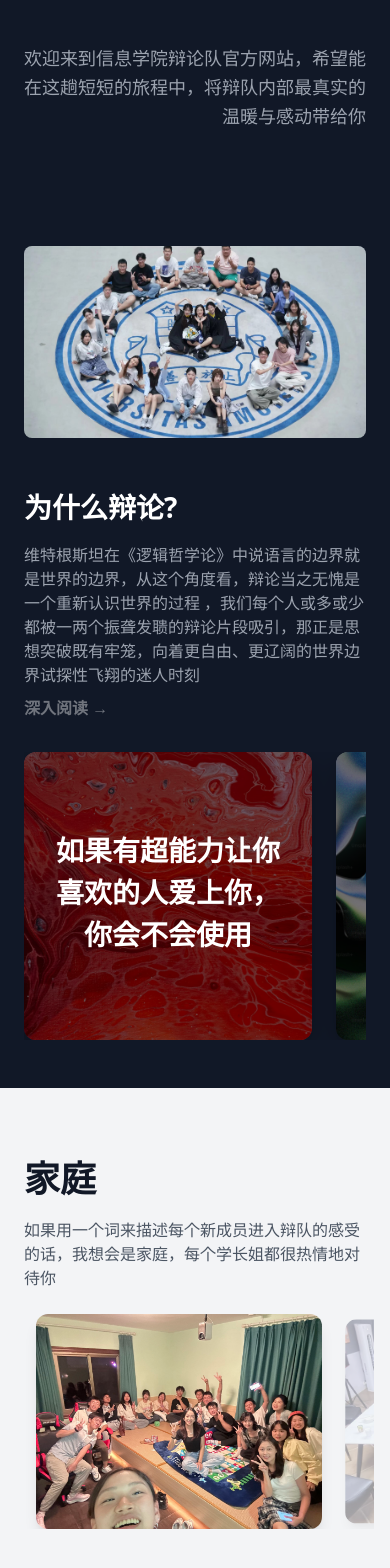
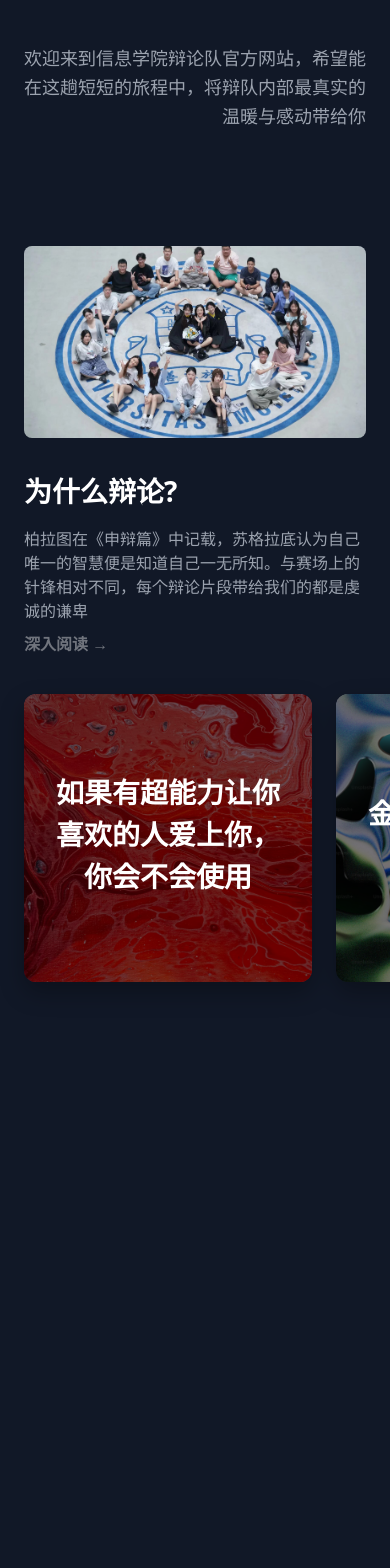
Before and after one commit to awsome-website-team/debater-website, a Vue app: page / in a window 390 px wide. Shown: the part 406-1974 px from the top of the page. Built offline with nearby package versions, Linux system fonts and the light colour scheme.

Commit message:
feat:大改辩队文化页样式，修改joinus页

```diff
--- a/src/components/DebateGallery.vue
+++ b/src/components/DebateGallery.vue
@@ -10,8 +10,7 @@
         <div class="header-right">
           <router-link to="/why-we-debate" class="sub-heading-link">
             <p class="sub-heading">
-              维特根斯坦在《逻辑哲学论》中说语言的边界就是世界的边界，从这个角度看，辩论当之无愧是一个重新认识世界的过程
-              ，我们每个人或多或少都被一两个振聋发聩的辩论片段吸引，那正是思想突破既有牢笼，向着更自由、更辽阔的世界边界试探性飞翔的迷人时刻
+              柏拉图在《申辩篇》中记载，苏格拉底认为自己唯一的智慧便是知道自己一无所知。与赛场上的针锋相对不同，每个辩论片段带给我们的都是虔诚的谦卑
             </p>
             <span class="read-more">深入阅读 &rarr;</span>
           </router-link>
@@ -86,33 +85,25 @@ const togglePlay = (id, index) => {
 const galleryWrapper = ref(null);
 const scrollContent = ref(null);
 let lenis;
-let desktopAnimationCleanup = null;
 
-const isDesktop = () => window.innerWidth > 768;
+onMounted(() => {
+  audioRefs.value.forEach((audio) => {
+    if (audio) { audio.onended = () => { isPlaying.value = false; currentlyPlayingId.value = null; }; }
+  });
 
-const setupDesktopAnimation = () => {
   const wrapper = galleryWrapper.value;
   const content = scrollContent.value;
   if (!wrapper || !content) return;
 
   const setHeight = () => {
-    if (content.scrollWidth > window.innerWidth) {
-      wrapper.style.height = `${content.scrollWidth * 0.7}px`;
-    } else {
-      wrapper.style.height = `100vh`;
-    }
+    if (content.scrollWidth > window.innerWidth) { wrapper.style.height = `${content.scrollWidth * 0.7}px`; }
+    else { wrapper.style.height = `100vh`; }
   };
   setHeight();
   window.addEventListener('resize', setHeight);
 
   lenis = new Lenis();
-  const raf = (time) => {
-    lenis.raf(time);
-    requestAnimationFrame(raf);
-  }
-  requestAnimationFrame(raf);
-
-  const onScroll = ({ scroll }) => {
+  lenis.on('scroll', ({ scroll }) => {
     const rect = wrapper.getBoundingClientRect();
     if (rect.top > window.innerHeight || rect.bottom < 0) return;
     const scrollableDistance = wrapper.scrollHeight - window.innerHeight;
@@ -120,237 +111,26 @@ const setupDesktopAnimation = () => {
     const progress = (scroll - wrapper.offsetTop) / scrollableDistance;
     const clampedProgress = Math.max(0, Math.min(1, progress));
     content.style.transform = `translateX(-${clampedProgress * maxTranslate}px)`;
-  };
-  lenis.on('scroll', onScroll);
+  });
 
-  return () => {
+  function raf(time) { lenis.raf(time); requestAnimationFrame(raf); }
+  requestAnimationFrame(raf);
+
+  onUnmounted(() => {
     window.removeEventListener('resize', setHeight);
     if (lenis) {
-      lenis.off('scroll', onScroll);
       lenis.destroy();
       lenis = null;
     }
-    // Reset styles
-    if (content) content.style.transform = 'translateX(0)';
-    if (wrapper) wrapper.style.height = 'auto';
-  };
-};
-
-
-const handleResize = () => {
-  if (isDesktop()) {
-    if (!desktopAnimationCleanup) {
-      desktopAnimationCleanup = setupDesktopAnimation();
-    }
-  } else {
-    if (desktopAnimationCleanup) {
-      desktopAnimationCleanup();
-      desktopAnimationCleanup = null;
-    }
-  }
-};
-
-onMounted(() => {
-  audioRefs.value.forEach((audio) => {
-    if (audio) {
-      audio.onended = () => {
-        isPlaying.value = false;
-        currentlyPlayingId.value = null;
-      };
-    }
   });
-
-  handleResize(); // Initial check
-  window.addEventListener('resize', handleResize);
-});
-
-onUnmounted(() => {
-  window.removeEventListener('resize', handleResize);
-  if (desktopAnimationCleanup) {
-    desktopAnimationCleanup();
-  }
 });
 </script>
 
 <style scoped>
-/* --- Base Styles (Mobile First) --- */
 .gallery-wrapper {
   position: relative;
   background-color: #111827;
-  padding: 3rem 1.5rem;
 }
-
-.sticky-container {
-  /* On mobile, it's just a simple container */
-  display: flex;
-  flex-direction: column;
-  gap: 2rem;
-}
-
-.header-content {
-  display: flex;
-  flex-direction: column;
-  gap: 1rem;
-}
-
-.main-heading {
-  font-size: 1.75rem;
-  font-weight: 800;
-  color: white;
-}
-
-.sub-heading-link {
-  text-decoration: none;
-  color: inherit;
-}
-
-.sub-heading {
-  font-family: serif;
-  font-size: 1rem;
-  color: #9ca3af;
-  margin-bottom: 0.5rem;
-  transition: color 0.3s ease;
-}
-
-.read-more {
-  font-weight: 600;
-  color: white;
-  opacity: 0.4;
-  transition: opacity 0.3s ease;
-}
-
-.sub-heading-link:hover .read-more {
-  opacity: 1;
-}
-
-.sub-heading-link:hover .sub-heading {
-  color: white;
-}
-
-.scroll-content {
-  display: flex;
-  gap: 1.5rem;
-  overflow-x: auto; /* Enable horizontal scrolling */
-  -webkit-overflow-scrolling: touch; /* Smooth scrolling on iOS */
-  scrollbar-width: none; /* Hide scrollbar for Firefox */
-}
-
-.scroll-content::-webkit-scrollbar {
-  display: none; /* Hide scrollbar for Chrome, Safari, and Opera */
-}
-
-.card {
-  position: relative;
-  flex-shrink: 0;
-  width: 18rem;
-  height: 18rem;
-  border-radius: 0.75rem;
-  overflow: hidden;
-  color: white;
-  box-shadow: 0 10px 25px rgba(0,0,0,0.3);
-}
-
-.card-background {
-  position: absolute;
-  top: 0;
-  left: 0;
-  width: 100%;
-  height: 100%;
-  background-size: cover;
-  background-position: center;
-  transition: transform 0.6s ease;
-}
-
-.card:hover .card-background {
-  transform: scale(1.05);
-}
-
-.card-content {
-  position: absolute;
-  top: 0;
-  left: 0;
-  width: 100%;
-  height: 100%;
-  display: flex;
-  flex-direction: column;
-  justify-content: center;
-  align-items: center;
-  text-align: center;
-  padding: 2rem;
-  background-color: rgba(0, 0, 0, 0.5);
-  transition: background-color 0.4s ease;
-}
-
-.card:hover .card-content {
-  background-color: rgba(0, 0, 0, 0.2);
-}
-
-.title {
-  font-size: 1.75rem;
-  font-weight: 800;
-  margin-bottom: 0.5rem;
-}
-
-.subtitle {
-  font-family: serif;
-  font-size: 1rem;
-  color: #d1d5db;
-}
-
-.play-button {
-  position: absolute;
-  top: 50%;
-  left: 50%;
-  transform: translate(-50%, -50%) scale(0.8);
-  width: 5rem;
-  height: 5rem;
-  background-color: rgba(255, 255, 255, 0.2);
-  border-radius: 9999px;
-  border: 2px solid rgba(255, 255, 255, 0.3);
-  display: flex;
-  align-items: center;
-  justify-content: center;
-  color: white;
-  cursor: pointer;
-  opacity: 0;
-  transition: all 0.4s ease;
-  pointer-events: all;
-}
-
-.card:hover .play-button {
-  opacity: 1;
-  transform: translate(-50%, -50%) scale(1);
-}
-
-.play-button:hover {
-  background-color: rgba(255, 255, 255, 0.3);
-  transform: translate(-50%, -50%) scale(1.1);
-}
-
-.play-button svg {
-  width: 2.5rem;
-  height: 2.5rem;
-  margin-left: 5px;
-}
-
-.play-button:hover svg {
-  filter: drop-shadow(0 0 5px rgba(255,255,255,0.5));
-}
-
-.playing-indicator {
-  position: absolute;
-  bottom: 1.5rem;
-  right: 1.5rem;
-  opacity: 0.7;
-}
-
-
-/* --- Desktop Styles --- */
-@media (min-width: 769px) {
-  .gallery-wrapper {
-    padding: 0; /* Reset padding */
-  }
-
 .sticky-container {
   position: sticky;
   top: 0;
@@ -358,9 +138,9 @@ onUnmounted(() => {
   overflow: hidden;
   display: flex;
   align-items: center;
-    flex-direction: row; /* Reset direction */
 }
 
+/* --- Header Styles --- */
 .header-content {
   position: absolute;
   top: 0;
@@ -368,53 +148,92 @@ onUnmounted(() => {
   width: 100%;
   padding: 3rem 4rem;
   display: flex;
-    flex-direction: row; /* Horizontal layout */
   justify-content: space-between;
   align-items: flex-start;
   z-index: 10;
 }
+.header-left { pointer-events: none; }
+.header-right {
+  pointer-events: all;
+  padding-bottom: 2rem; /* Add a buffer to prevent overlap */
+}
 
-  .header-left {
-    pointer-events: none;
+.main-heading { font-size: 2.25rem; font-weight: 800; color: white; }
+.sub-heading-link { text-decoration: none; color: inherit; }
+.sub-heading { font-family: serif; font-size: 1.125rem; color: #9ca3af; max-width: 28rem; text-align: right; margin-bottom: 0.5rem; transition: color 0.3s ease; }
+.read-more { display: block; text-align: right; font-weight: 600; color: white; opacity: 0.4; transition: opacity 0.3s ease; }
+.sub-heading-link:hover .read-more { opacity: 1; }
+.sub-heading-link:hover .sub-heading { color: white; }
+
+/* --- Scrolling Content Styles --- */
+.scroll-content { display: flex; align-items: center; gap: 4rem; padding: 0 8rem; }
+.card { position: relative; flex-shrink: 0; width: 24rem; height: 24rem; border-radius: 0.75rem; overflow: hidden; color: white; box-shadow: 0 10px 25px rgba(0,0,0,0.3); }
+.card-background { position: absolute; top: 0; left: 0; width: 100%; height: 100%; background-size: cover; background-position: center; transition: transform 0.6s ease; }
+.card:hover .card-background { transform: scale(1.05); }
+.card-content { position: absolute; top: 0; left: 0; width: 100%; height: 100%; display: flex; flex-direction: column; justify-content: center; align-items: center; text-align: center; padding: 2rem; background-color: rgba(0, 0, 0, 0.5); transition: background-color 0.4s ease; }
+.card:hover .card-content { background-color: rgba(0, 0, 0, 0.2); }
+.title { font-size: 2.25rem; font-weight: 800; margin-bottom: 0.5rem; }
+.subtitle { font-family: serif; font-size: 1.125rem; color: #d1d5db; }
+
+/* --- Play Button & Indicator Styles --- */
+.play-button { position: absolute; top: 50%; left: 50%; transform: translate(-50%, -50%) scale(0.8); width: 5rem; height: 5rem; background-color: rgba(255, 255, 255, 0.2); border-radius: 9999px; border: 2px solid rgba(255, 255, 255, 0.3); display: flex; align-items: center; justify-content: center; color: white; cursor: pointer; opacity: 0; transition: all 0.4s ease; pointer-events: all; }
+.card:hover .play-button { opacity: 1; transform: translate(-50%, -50%) scale(1); }
+.play-button:hover { background-color: rgba(255, 255, 255, 0.3); transform: translate(-50%, -50%) scale(1.1); }
+.play-button svg { width: 2.5rem; height: 2.5rem; margin-left: 5px; }
+.play-button:hover svg { filter: drop-shadow(0 0 5px rgba(255,255,255,0.5)); }
+.playing-indicator { position: absolute; bottom: 1.5rem; right: 1.5rem; opacity: 0.7; }
+
+/* --- Responsive Styles for Mobile --- */
+@media (max-width: 768px) {
+  .sticky-container {
+    /* On mobile, we add padding to the top to make space for the header,
+       and align-items: flex-start to push the gallery to that space. */
+    padding-top: 16rem; /* Generous space for the header */
+    align-items: flex-start; /* Align gallery to the top of the remaining space */
+  }
+
+  .header-content {
+    flex-direction: column; /* Stack header items vertically */
+    align-items: flex-start; /* Align to the left */
+    padding: 2rem 1.5rem; /* Reduce padding */
+    gap: 1rem; /* Add some space between title and subtitle */
   }
 
   .header-right {
-    pointer-events: all;
+    width: 100%; /* Allow it to take full width */
+    padding-bottom: 0; /* Reset padding on mobile */
   }
 
   .main-heading {
-    font-size: 2.25rem;
+    font-size: 1.75rem; /* Slightly smaller title */
   }
 
   .sub-heading {
-    font-size: 1.125rem;
-    max-width: 36rem;
-    text-align: right;
+    max-width: 100%; /* Remove max-width constraint */
+    text-align: left; /* Align text to the left */
+    font-size: 1rem; /* Slightly smaller font */
   }
 
   .read-more {
-    text-align: right;
+    text-align: left; /* Align "read more" to the left */
   }
 
   .scroll-content {
-    display: flex;
-    align-items: center;
-    gap: 4rem;
-    padding: 0 8rem;
-    overflow-x: visible; /* Disable scrolling, will be controlled by JS */
+    padding: 0 1.5rem; /* Reduce padding for the cards container */
+    gap: 1.5rem; /* Reduce gap between cards */
   }
 
   .card {
-    width: 24rem;
-    height: 24rem;
+    width: 18rem; /* Smaller cards */
+    height: 18rem;
   }
 
   .title {
-    font-size: 2.25rem;
+    font-size: 1.75rem;
   }
 
   .subtitle {
-    font-size: 1.125rem;
+    font-size: 1rem;
   }
 }
 </style>
--- a/src/components/TeamCulture.vue
+++ b/src/components/TeamCulture.vue
@@ -1,44 +1,39 @@
 <template>
-  <section id="culture" class="team-culture-section">
-    <div class="grid-container">
-      <!-- Left Column: Sticky Text Content (Desktop Only) -->
-      <div class="text-column">
-        <div class="text-content-wrapper">
+  <div ref="galleryWrapper" class="gallery-wrapper">
+    <div class="sticky-container">
+
+      <!-- Header Content -->
+      <div class="header-content">
+        <h2 class="main-heading">为什么加入我们</h2>
         <Transition name="fade" mode="out-in">
-            <div :key="activeChapterIndex">
-              <h2 class="chapter-title">{{ chapters[activeChapterIndex].title }}</h2>
-              <p class="chapter-description">{{ chapters[activeChapterIndex].description }}</p>
+          <h3 class="chapter-heading" :key="activeChapter.title">{{ activeChapter.title }}</h3>
+        </Transition>
       </div>
-          </Transition>
+
+      <!-- "Next Chapter" Button -->
+      <button @click="nextChapter" class="next-chapter-button">
+        <span>下一组</span>
+        <svg xmlns="http://www.w3.org/2000/svg" viewBox="0 0 20 20" fill="currentColor"><path fill-rule="evenodd" d="M3 10a.75.75% 0 01.75-.75h10.638L10.23 5.29a.75.75 0 111.04-1.08l5.5 5.25a.75.75 0 010 1.08l-5.5 5.25a.75.75 0 11-1.04-1.08l4.158-3.96H3.75A.75.75 0 013 10z" clip-rule="evenodd" /></svg>
+      </button>
+
+      <!-- Scrolling Content: Now dynamically displays ONLY the active chapter's images -->
+      <div ref="scrollContent" class="scroll-content">
+        <div v-for="(imageSrc, index) in activeChapter.images"
+             :key="activeChapter.title + '-' + index"
+             class="card image-card">
+          <img :src="imageSrc" alt="Team culture image" class="gallery-image" />
         </div>
       </div>
 
-      <!-- Right Column: Content Flow -->
-      <div class="gallery-column">
-        <div class="gallery-content-wrapper">
-          <!-- Loop through each chapter -->
-          <div v-for="(chapter, index) in chapters" :key="index" class="chapter-group">
-            <!-- Mobile-only Text Header -->
-            <div class="mobile-header">
-              <h2 class="chapter-title">{{ chapter.title }}</h2>
-              <p class="chapter-description">{{ chapter.description }}</p>
-            </div>
-            <!-- The Gallery itself -->
-            <div class="image-group" :data-index="index">
-              <img v-for="(image, imgIndex) in chapter.images" :key="image"
-                   :src="image"
-                   alt="Team culture image"
-                   :class="['image-placeholder', { 'is-active': imgIndex === 0 }]" />
     </div>
   </div>
-        </div>
-      </div>
-    </div>
-  </section>
 </template>
 
 <script setup>
-import { ref, onMounted, onUnmounted } from 'vue';
+import { ref, onMounted, onUnmounted, computed, watch, nextTick } from 'vue';
+import Lenis from 'lenis';
+
+// Image Imports
 import teambuilding1 from '@/assets/family/first-team-building-01.jpg'
 import teambuilding2 from '@/assets/family/first-team-building-02.jpg'
 import teambuilding3 from '@/assets/family/first-team-building-03.jpg'
@@ -49,203 +44,199 @@ import activity1 from '@/assets/family/activity/1.jpeg'
 import activity2 from '@/assets/family/activity/2.jpeg'
 import activity3 from '@/assets/family/activity/3.png'
 
-
-const activeChapterIndex = ref(0);
-
 const chapters = [
-  {
-    title: '家庭',
-    description: '如果用一个词来描述每个新成员进入辩队的感受的话，我想会是家庭，每个学长姐都很热情地对待你',
-    images: [
-      teambuilding1,
-      teambuilding2,
-      teambuilding3
-    ]
-  },
-  {
-    title: '',
-    description: '',
-    images: [
-    competition1,
-    competition2,
-    competition3
-    ]
-  },
-  {
-    title: '',
-    description: '',
-    images: [
-      activity1,
-      activity2,
-      activity3,
-    ]
-  }
+  { title: '温馨的团队氛围', images: [teambuilding1, teambuilding2, teambuilding3, activity1] },
+  { title: '激烈的赛场交锋', images: [competition1, competition2, competition3] },
+  { title: '丰富的日常生活', images: [activity2, activity3, teambuilding1] }
 ];
 
-let observer;
+const currentChapterIndex = ref(0);
+const activeChapter = computed(() => chapters[currentChapterIndex.value]);
 
-function setupClickToScroll() {
-  const imageGroups = document.querySelectorAll('.image-group');
-  imageGroups.forEach(group => {
-    const images = group.querySelectorAll('.image-placeholder');
-    let currentIndex = 0;
+const galleryWrapper = ref(null);
+const scrollContent = ref(null);
+let lenis;
 
-    images.forEach((img, index) => {
-      img.addEventListener('click', () => {
-        currentIndex = (index + 1) % images.length;
-        const nextImage = images[currentIndex];
+// Function to calculate and set the required vertical height for the scroll animation
+const setHeight = () => {
+  const wrapper = galleryWrapper.value;
+  const content = scrollContent.value;
+  if (!wrapper || !content) return;
 
-        images.forEach(i => i.classList.remove('is-active'));
-        nextImage.classList.add('is-active');
+  if (content.scrollWidth > 0) {
+    wrapper.style.height = `${content.scrollWidth * 0.8}px`;
+  } else {
+    wrapper.style.height = `100vh`;
+  }
+};
 
-        const scrollLeft = nextImage.offsetLeft - (group.offsetWidth / 2) + (nextImage.offsetWidth / 2);
+// The core function to switch chapters
+const nextChapter = () => {
+  currentChapterIndex.value = (currentChapterIndex.value + 1) % chapters.length;
+};
 
-        group.scrollTo({
-          left: scrollLeft,
-          behavior: 'smooth'
-        });
-      });
-    });
-  });
+// Watch for chapter changes to re-calculate height and reset scroll
+watch(currentChapterIndex, async () => {
+  // Wait for the DOM to update with the new images
+  await nextTick();
+
+  // --- BUG FIX: More robust reset logic ---
+  // 1. Forcefully reset the horizontal transform to 0. This is the key fix.
+  if (scrollContent.value) {
+    scrollContent.value.style.transform = 'translateX(0px)';
   }
 
+  // 2. Recalculate the wrapper height based on the new content.
+  setHeight();
+
+  // 3. Snap the vertical scroll to the top of the component.
+  if (lenis && galleryWrapper.value) {
+    lenis.scrollTo(galleryWrapper.value.offsetTop, { immediate: true });
+  }
+});
 
 onMounted(() => {
-  const imageGroups = document.querySelectorAll('.image-group');
-  observer = new IntersectionObserver(
-    (entries) => {
-      entries.forEach((entry) => {
-        if (entry.isIntersecting) {
-          activeChapterIndex.value = parseInt(entry.target.dataset.index, 10);
+  const wrapper = galleryWrapper.value;
+  const content = scrollContent.value;
+  if (!wrapper || !content) return;
+
+  setHeight();
+  window.addEventListener('resize', setHeight);
+
+  lenis = new Lenis();
+  lenis.on('scroll', ({ scroll }) => {
+    const rect = wrapper.getBoundingClientRect();
+    if (rect.top > window.innerHeight || rect.bottom < 0) return;
+
+    const scrollableDistance = wrapper.scrollHeight - window.innerHeight;
+    const maxTranslate = content.scrollWidth - window.innerWidth;
+
+    if (scrollableDistance <= 0 || maxTranslate <= 0) {
+      content.style.transform = `translateX(0px)`;
+      return;
     }
-      });
-    },
-    { rootMargin: '-50% 0px -50% 0px', threshold: 0 }
-  );
-  imageGroups.forEach((group) => observer.observe(group));
 
-  setupClickToScroll();
+    const progress = (scroll - wrapper.offsetTop) / scrollableDistance;
+    const clampedProgress = Math.max(0, Math.min(1, progress));
+
+    content.style.transform = `translateX(-${clampedProgress * maxTranslate}px)`;
   });
 
+  function raf(time) { lenis.raf(time); requestAnimationFrame(raf); }
+  requestAnimationFrame(raf);
+
   onUnmounted(() => {
-  if (observer) observer.disconnect();
+    window.removeEventListener('resize', setHeight);
+    if (lenis) { lenis.destroy(); lenis = null; }
+  });
 });
 </script>
 
 <style scoped>
-.team-culture-section { padding: 4rem 0; background-color: #f3f4f6; color: #111827; }
-.grid-container { max-width: 1536px; margin: 0 auto; padding: 0 1rem; }
-
-/* --- Mobile-First Base Styles --- */
-.text-column {
-  display: none; /* Hide desktop sticky text by default */
+.gallery-wrapper {
+  position: relative;
+  background-color: #111827;
 }
-.gallery-column {
-  grid-column: 1 / -1; /* Take full width */
+.sticky-container {
+  position: sticky;
+  top: 0;
+  height: 100vh;
+  overflow: hidden;
+  display: flex;
+  align-items: flex-start;
+  padding-top: 12rem;
+  box-sizing: border-box;
 }
-.gallery-content-wrapper {
+.header-content {
+  position: absolute;
+  top: 0;
+  left: 0;
+  width: 100%;
+  padding: 3rem 4rem;
+  z-index: 10;
+  pointer-events: none;
   display: flex;
   flex-direction: column;
-  gap: 4rem;
+  gap: 0.5rem;
 }
-.mobile-header {
-  margin-bottom: 1.5rem;
-  padding: 0 0.5rem;
-}
-.chapter-title {
+.main-heading {
   font-size: 2.25rem;
   font-weight: 800;
-  margin-bottom: 0.75rem;
+  color: white;
 }
-.chapter-description {
-  font-size: 1rem;
-  color: #4b5563;
+.chapter-heading {
+  font-size: 1.5rem;
+  font-weight: 600;
+  color: #9ca3af;
 }
-
-/* --- Gallery Styles (Shared) --- */
-.image-group {
-  position: relative;
+.scroll-content {
   display: flex;
-  flex-direction: row;
   align-items: center;
-  gap: 1rem;
-  overflow-x: auto;
-  padding: 0 1.25rem;
-  scrollbar-width: none;
-  -ms-overflow-style: none;
+  gap: 2.5rem;
+  padding: 0 8rem;
 }
-.image-group::-webkit-scrollbar {
-  display: none;
+.card {
+  flex-shrink: 0;
+  width: 28rem;
+  border-radius: 1.25rem;
+  background-color: #1f2937;
+  box-shadow: 0 10px 25px rgba(0,0,0,0.3);
+  display: flex;
+  align-items: center;
+  justify-content: center;
+  overflow: hidden;
 }
-.image-placeholder {
-  flex: 0 0 90%;
-  width: 90%;
+.gallery-image {
+  width: 100%;
   height: auto;
   display: block;
-  border-radius: 0.75rem;
-  box-shadow: 0 10px 15px -3px rgba(0,0,0,0.1), 0 4px 6px -2px rgba(0,0,0,0.05);
+  transition: transform 0.5s ease;
+}
+.card:hover .gallery-image {
+  transform: scale(1.05);
+}
+.next-chapter-button {
+  position: absolute;
+  bottom: 3rem;
+  right: 4rem;
+  z-index: 20;
+  display: flex;
+  align-items: center;
+  gap: 0.5rem;
+  padding: 0.75rem 1.5rem;
+  background-color: rgba(255, 255, 255, 0.1);
+  color: white;
+  border: 1px solid rgba(255, 255, 255, 0.2);
+  border-radius: 9999px;
+  font-weight: 600;
   cursor: pointer;
-  opacity: 0.4;
-  transform: scale(0.95);
-  transition: transform 0.5s ease, opacity 0.5s ease;
+  transition: all 0.3s ease;
 }
-.image-placeholder.is-active {
-  opacity: 1;
-  transform: scale(1);
+.next-chapter-button:hover {
+  background-color: rgba(255, 255, 255, 0.2);
+  border-color: rgba(255, 255, 255, 0.3);
+  transform: translateY(-2px);
 }
+.next-chapter-button svg {
+  width: 1.25rem;
+  height: 1.25rem;
+}
+.fade-enter-active, .fade-leave-active { transition: opacity 0.4s ease; }
+.fade-enter-from, .fade-leave-to { opacity: 0; }
 
-/* --- Desktop Layout (@media query) --- */
-@media (min-width: 1024px) {
-  .team-culture-section { padding: 8rem 0; }
-  .grid-container {
-    display: grid;
-    grid-template-columns: repeat(12, 1fr);
-    gap: 2rem;
-    padding: 0;
+@media (max-width: 768px) {
+  .sticky-container {
+    padding-top: 10rem;
   }
-  .text-column {
-    display: block;
-    grid-column: 1 / span 5;
-    position: relative;
+  .header-content { padding: 2rem 1.5rem; }
+  .main-heading { font-size: 1.75rem; }
+  .chapter-heading { font-size: 1.25rem; }
+  .scroll-content { padding: 0 1.5rem; gap: 1.5rem; }
+  .card {
+    width: 75vw;
+    border-radius: 1rem;
   }
-  .text-content-wrapper {
-    position: sticky;
-    top: 8rem;
-    height: calc(100vh - 16rem);
-    display: flex;
-    flex-direction: column;
-    justify-content: center;
-    padding: 0 2rem;
+  .next-chapter-button { bottom: 2rem; right: 1.5rem; padding: 0.5rem 1rem; font-size: 0.875rem; }
+  .next-chapter-button svg { display: none; }
 }
-  .gallery-column {
-    grid-column: 7 / span 6;
-  }
-  .gallery-content-wrapper {
-    gap: 5rem;
-    padding-top: 4rem;
-    padding-bottom: 4rem;
-  }
-  .mobile-header {
-    display: none;
-  }
-  .chapter-title {
-    font-size: 3rem;
-  }
-  .chapter-description {
-    font-size: 1.125rem;
-  }
-  .image-group {
-    gap: 2rem;
-    padding: 0 2.5%;
-  }
-  .image-placeholder {
-    flex: 0 0 95%;
-    width: 95%;
-    box-shadow: 0 20px 25px -5px rgba(0,0,0,0.1), 0 10px 10px -5px rgba(0,0,0,0.04);
-  }
-}
-
-/* --- Transition --- */
-.fade-enter-active, .fade-leave-active { transition: opacity 0.5s ease; }
-.fade-enter-from, .fade-leave-to { opacity: 0; }
 </style>
```
Also changed, not shown: src/components/JoinUs.vue (+4 -3 lines), 2 other files (tests, documents, lock files or other folders). Lines whose indentation alone changed are shown as unchanged.
